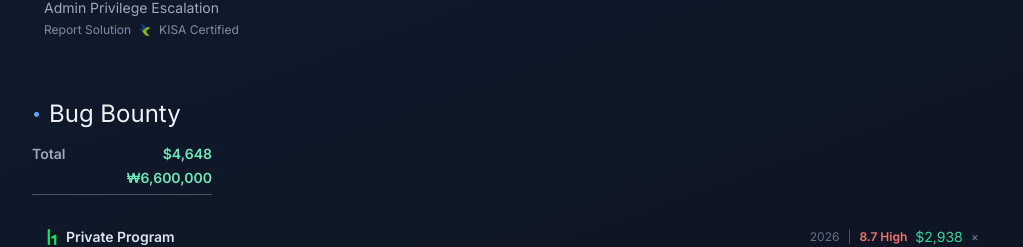
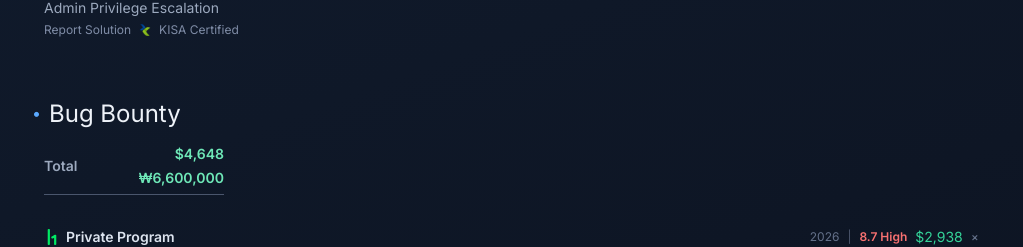
Before and after one commit to komi22/oolongeya, a Next.js app: page / in a window 1280 px wide. Shown: the part 1232-1479 px from the top of the page, without its empty margins (128-1151 px from the left). Built offline with nearby package versions, Linux system fonts and the light colour scheme.

Commit message:
Align Total label vertically and nudge total block right

```diff
--- a/app/page.js
+++ b/app/page.js
@@ -460,11 +460,10 @@ export default function Home() {
           <span className="-translate-y-px text-base leading-none text-accent">•</span>
           <span>Bug Bounty</span>
         </h2>
-        <div className="mt-3 inline-block">
+        <div className="mt-3 ml-3 inline-block">
           <div className="grid min-w-[180px] grid-cols-[auto_auto] gap-x-5 text-sm font-ui font-semibold leading-6">
-            <span className="text-ink-300">Total</span>
+            <span className="row-span-2 self-center text-ink-300">Total</span>
             <span className="justify-self-end text-emerald-300">${bountyTotalFormatted}</span>
-            <span />
             <span className="justify-self-end text-emerald-300">₩{bountyTotalKrwFormatted}</span>
           </div>
           <div className="mt-1 h-px w-full bg-ink-500/70" />
```
